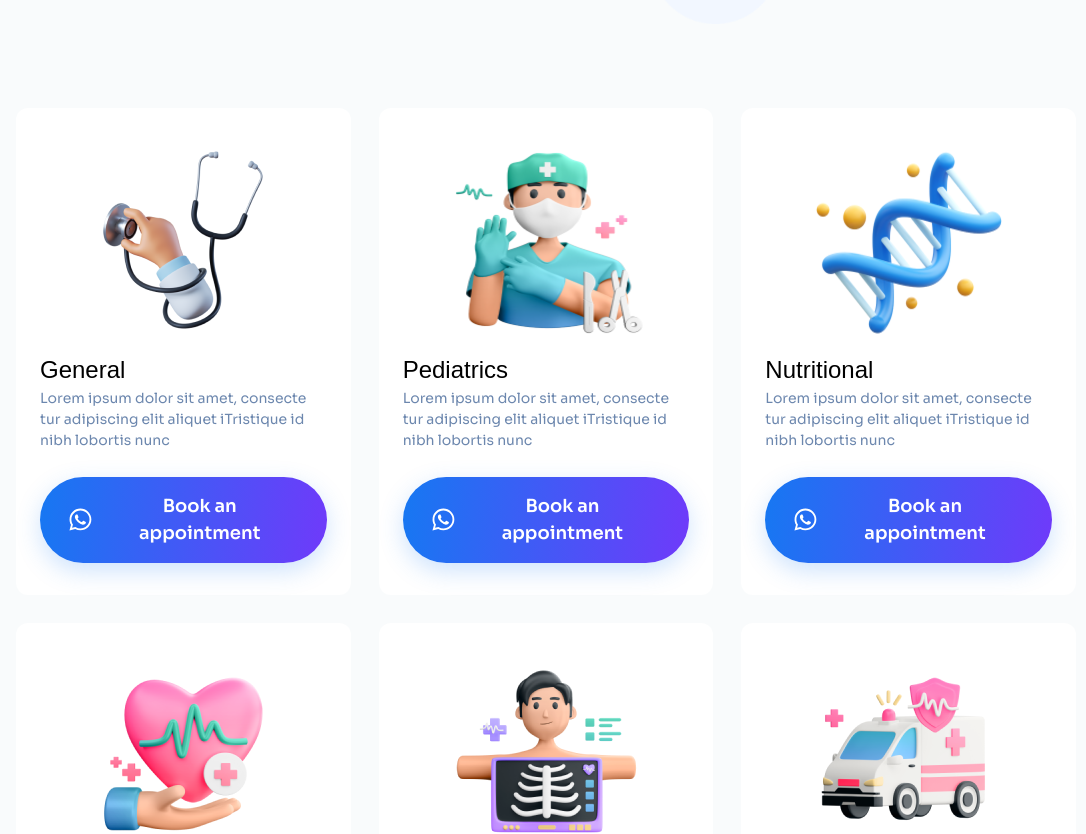
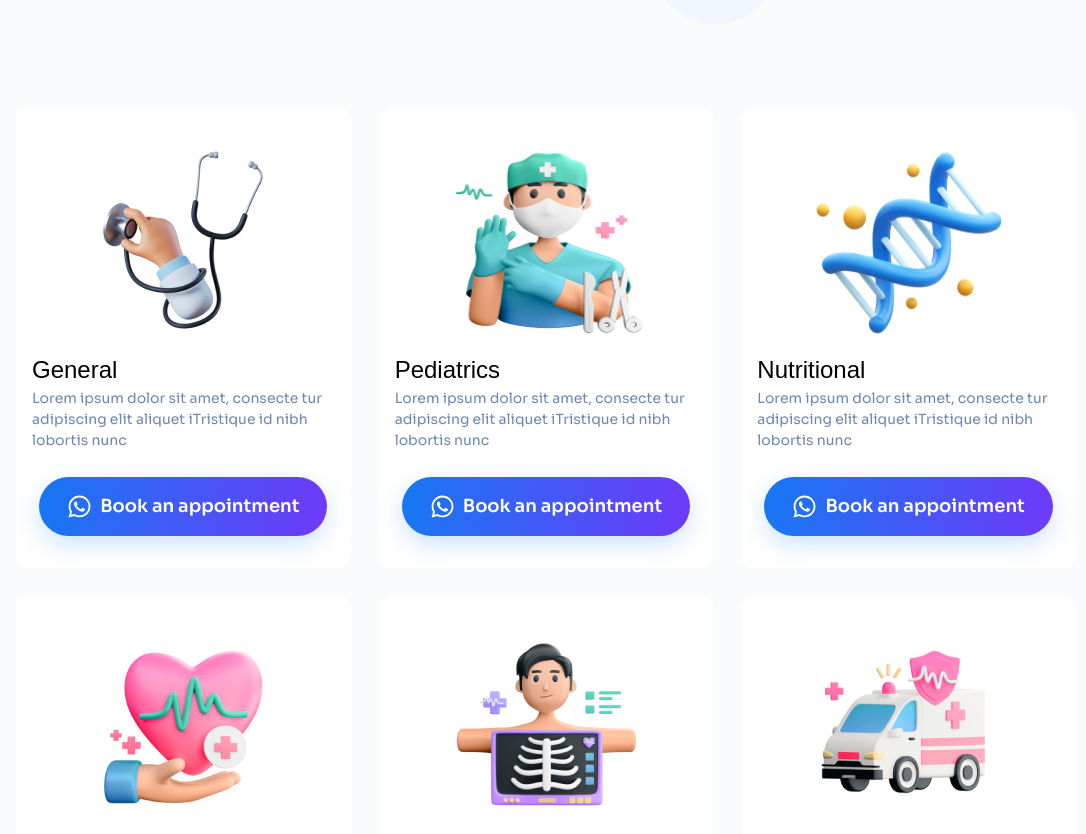
Before and after one commit to SergeCodeur/FigmaToCode-Challenge-Week1-Serge-Amoussougbo, a Next.js app: page / in a window 1280 px wide. Shown: the part 1951-2785 px from the top of the page, without its empty margins (94-1180 px from the left). Built offline with nearby package versions, Linux system fonts and the light colour scheme.

Commit message:
fixe: changement du padding

```diff
--- a/src/components/ui/ServicesCards.tsx
+++ b/src/components/ui/ServicesCards.tsx
@@ -75,7 +75,7 @@ const ServicesCards: React.FC<Props> = ({ className, id }) => {
         {ServiceContent.map((content) => (
           <div
             key={content.title}
-            className="flex flex-col items-center justify-center gap-3 rounded-xl px-6 py-8 bg-white"
+            className="flex flex-col items-center justify-center gap-3 rounded-xl px-4 py-8 bg-white"
           >
             <Image src={content.imagePath} width={200} height={200} alt="" />
             <div className="flex flex-col">
@@ -97,7 +97,7 @@ const ServicesCards: React.FC<Props> = ({ className, id }) => {
         <Swiper spaceBetween={50} slidesPerView={1} navigation={true}>
           {ServiceContent.map((content) => (
             <SwiperSlide key={content.title} className="flex justify-center">
-              <div className="flex flex-col items-center justify-center gap-3 rounded-xl py-2 px-8 bg-white max-w-80 mx-auto">
+              <div className="flex flex-col items-center justify-center gap-3 rounded-xl py-2 px-5 bg-white max-w-80 mx-auto">
                 <Image
                   src={content.imagePath}
                   width={200}
```
